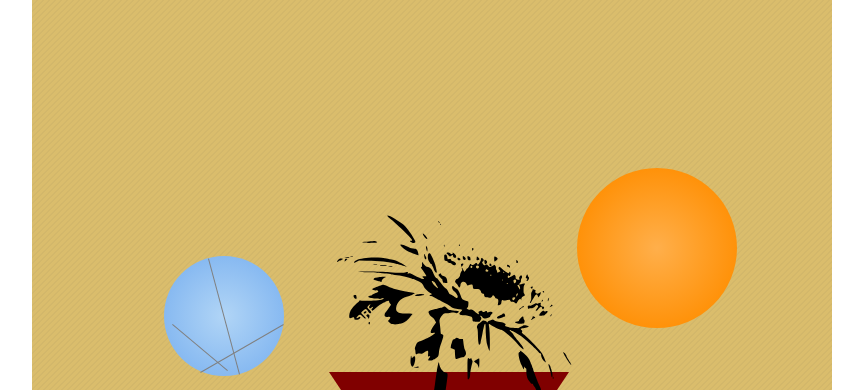
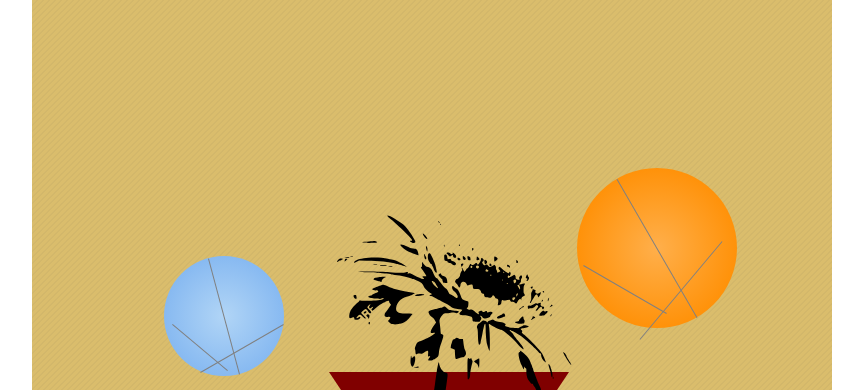
Before and after one commit to Agentkma/Designs, a React (Create React App) app: page / in a window 1280 px wide. Shown: the part 818-1208 px from the top of the page, without its empty margins (208-1071 px from the left). Built offline with nearby package versions, Linux system fonts and the light colour scheme.

Commit message:
wip orange circle lines

```diff
--- a/src/AlbumArtOne/index.js
+++ b/src/AlbumArtOne/index.js
@@ -9,7 +9,11 @@ export default function index() {
                 <p className="blueLine2" />
                 <p className="blueLine3" />
             </article>
-            <article className="circle medium-circle orange" />
+            <article className="circle medium-circle orange">
+                <p className="orangeLine1" />
+                <p className="orangeLine2" />
+                <p className="orangeLine3" />
+            </article>
             <article className="flower">
                 <img
                     className="responsive-img"
--- a/src/AlbumArtOne/style.css
+++ b/src/AlbumArtOne/style.css
@@ -55,7 +55,7 @@ main {
     background: rgba(177, 213, 246, 1);
     background: -moz-radial-gradient(
         center,
-        ellipse cover,
+        ellipse farthest-corner,
         rgba(177, 213, 246, 1) 0%,
         rgba(118, 174, 239, 1) 100%
     );
@@ -70,19 +70,19 @@ main {
     );
     background: -webkit-radial-gradient(
         center,
-        ellipse cover,
+        ellipse farthest-corner,
         rgba(177, 213, 246, 1) 0%,
         rgba(118, 174, 239, 1) 100%
     );
     background: -o-radial-gradient(
         center,
-        ellipse cover,
+        ellipse farthest-corner,
         rgba(177, 213, 246, 1) 0%,
         rgba(118, 174, 239, 1) 100%
     );
     background: -ms-radial-gradient(
         center,
-        ellipse cover,
+        ellipse farthest-corner,
         rgba(177, 213, 246, 1) 0%,
         rgba(118, 174, 239, 1) 100%
     );
@@ -108,21 +108,21 @@ main {
     );
     background: -webkit-radial-gradient(
         center,
-        ellipse cover,
+        ellipse farthest-corner,
         rgba(255, 175, 75, 1) 0%,
         rgba(255, 162, 45, 1) 32%,
         rgba(255, 146, 10, 1) 70%
     );
     background: -o-radial-gradient(
         center,
-        ellipse cover,
+        ellipse farthest-corner,
         rgba(255, 175, 75, 1) 0%,
         rgba(255, 162, 45, 1) 32%,
         rgba(255, 146, 10, 1) 70%
     );
     background: -ms-radial-gradient(
         center,
-        ellipse cover,
+        ellipse farthest-corner,
         rgba(255, 175, 75, 1) 0%,
         rgba(255, 162, 45, 1) 32%,
         rgba(255, 146, 10, 1) 70%
@@ -202,3 +202,29 @@ main {
     border-bottom: 1px solid gray;
     transform: rotate(150deg);
 }
+
+.orangeLine1 {
+    margin-top: 50%;
+    width: 100%;
+    border-bottom: 1px solid gray;
+    transform: rotate(60deg);
+}
+
+.orangeLine2 {
+    margin-top: 25%;
+    margin-bottom: 0;
+    margin-left: 0;
+    margin-right: 0;
+    width: 60%;
+    border-bottom: 1px solid gray;
+    transform: rotate(30deg);
+}
+
+.orangeLine3 {
+    margin-left: 25%;
+    margin-top: 0;
+    margin-right: 0;
+    width: 80%;
+    border-bottom: 1px solid gray;
+    transform: rotate(1750deg);
+}
```
